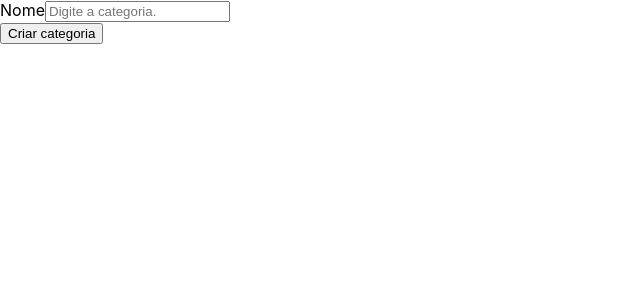
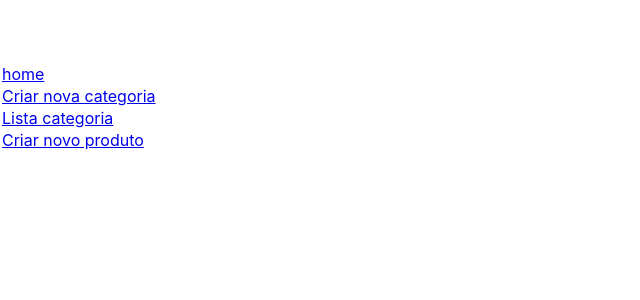
Before and after one commit to jgmd1996/front-end-produtos, a React (Create React App) app in the folder my-app/: page / in a window 1280 px wide. Shown: the top 300 px of the page, without its empty margins (0-640 px from the left). Built offline with nearby package versions, Linux system fonts and the light colour scheme.

Commit message:
Criando rotas criando e listando categoria criando produto

```diff
--- a/my-app/package.json
+++ b/my-app/package.json
@@ -8,7 +8,9 @@
     "@testing-library/user-event": "^13.5.0",
     "react": "^18.2.0",
     "react-dom": "^18.2.0",
+    "react-router-dom": "^6.4.3",
     "react-scripts": "5.0.1",
+    "switch": "^0.0.0",
     "web-vitals": "^2.1.4"
   },
   "scripts": {
--- a/my-app/src/App.js
+++ b/my-app/src/App.js
@@ -1,12 +1,12 @@
-import CriarCategoria from './pages/CriarCategoria';
-//import CriarProdutos from './pages/CriarProdutos';
-//import CriarCategoria from './pages/CriarProdutos';
+// import CriarCategoria from './pages/CriarCategoria';
+// //import CriarProdutos from './pages/CriarProdutos';
+// //import CriarCategoria from './pages/CriarProdutos';
 
-function App() {
-return(
-      <CriarCategoria/>
-     //<CriarProdutos/>
-)
-}
+// function App() {
+// return(
+//       <CriarCategoria/>
+//      //<CriarProdutos/>
+// )
+// }
 
-export default App;
+// export default App;
--- /dev/null
+++ b/my-app/src/Rotas.js
@@ -0,0 +1,29 @@
+import { BrowserRouter, Routes, Route, Link } from 'react-router-dom'
+import CriarCategoria from './pages/categoria/CriarCategoria'
+import CriarProdutos from './pages/produto/CriarProdutos'
+import ListaCategoria from './pages/categoria/ListaCategoria'
+import Home from './pages/home'
+const Rotas =() => {
+  return (
+    <div className='routes'>
+      <BrowserRouter>
+      {/* <table>
+
+      <tr><Link to="/">Criar nova categoria</Link><br/></tr><br/>
+      <tr><Link to="/listaCategoria">Lista categoria</Link><br/></tr>
+      <tr><Link to="/criarProduto">Criar novo produto</Link><br/></tr>
+
+      </table> */}
+      <Routes>
+
+        <Route path="/" element={<Home />} />
+        <Route path="/criarCategoria" element={<CriarCategoria />} />
+        <Route path="/listaCategoria" element={<ListaCategoria />} />
+        <Route path="/criarProduto" element={<CriarProdutos />} />
+      </Routes>
+      </BrowserRouter>
+    </div>
+  )
+}
+
+export default Rotas;
--- a/my-app/src/index.js
+++ b/my-app/src/index.js
@@ -3,11 +3,12 @@ import ReactDOM from 'react-dom/client';
 import './index.css';
 import App from './App';
 import reportWebVitals from './reportWebVitals';
+import Rotas from './Rotas';
 
 const root = ReactDOM.createRoot(document.getElementById('root'));
 root.render(
   <React.StrictMode>
-    <App />
+    <Rotas/>
   </React.StrictMode>
 );
 
--- a/my-app/src/pages/CriarCategoria/index.js
+++ b/my-app/src/pages/categoria/CriarCategoria/index.js
@@ -1,12 +1,12 @@
 import { useState } from 'react';
-import CampoTexto from '../../componentes/campoTexto';
-import Botao from '../../componentes/botao';
+import CampoTexto from '../../../componentes/campoTexto';
+import Botao from '../../../componentes/botao';
+import { Link } from 'react-router-dom'
 
 
 function CriarCategoria(props) {
 
   const [nome, setNome] = useState('');
-  //const [category, setCategory] = useState('');
 
   const salvarCategoria = async () => {
 
@@ -47,6 +47,14 @@ function CriarCategoria(props) {
 
       <Botao>Criar categoria</Botao>
 
+      <table>
+      <br/><br/><br/>
+      <tr><Link to="/">home</Link><br/></tr>
+      <tr><Link to="/listaCategoria">Lista categoria</Link><br/></tr>
+
+
+      </table>
+
       </form>
     </div>
   );
--- /dev/null
+++ b/my-app/src/pages/categoria/ListaCategoria/index.js
@@ -0,0 +1,53 @@
+import React from 'react';
+
+import { useEffect, useState } from 'react'
+import { Link } from 'react-router-dom';
+
+
+
+
+
+
+    // aqui e o componente
+    function ListaCategoria() {
+
+
+
+//********************************* Aparti daqui e para consumir a api e mosra ela em uma tabela  *************************************************************** */
+        const [itens, setItens] = useState([])
+        useEffect(() => {
+            async function fetchMyAPI() {
+              let response = await fetch(`http://localhost:3001/categories`)
+              const usuariosDaAPI = await response.json()
+              setItens(usuariosDaAPI)
+
+            }
+
+            fetchMyAPI()
+          }, [])// aqui fica as dependencias []
+          //toda vez que o valor da dependia mudar o useEffect sera executado novamente.
+
+
+        return (
+            <div className="App">
+                <table style={{border: "1px solid"}}>
+                    <th>nome</th>
+                {itens.map(item => {
+
+                    return <tr style={{border: "1px solid"}}>
+                        <td style={{border: "1px solid"}}>{item.nome}</td>
+
+
+
+                    </tr>
+
+                })}
+                </table>
+                <Link to="/">home</Link><br/>
+
+            </div>
+
+        );
+    }
+
+export default ListaCategoria;
--- /dev/null
+++ b/my-app/src/pages/home/index.js
@@ -0,0 +1,22 @@
+import { Link } from 'react-router-dom'
+
+function Home() {
+
+  return (
+    <div>
+      <form>
+      <table>
+      <br/><br/><br/>
+      <tr><Link to="/">home</Link><br/></tr>
+      <tr><Link to="/criarCategoria">Criar nova categoria</Link><br/></tr>
+      <tr><Link to="/listaCategoria">Lista categoria</Link><br/></tr>
+      <tr><Link to="/criarProduto">Criar novo produto</Link><br/></tr>
+
+      </table>
+
+      </form>
+    </div>
+  );
+}
+
+export default Home;
--- a/my-app/src/pages/CriarProdutos/index.js
+++ b/my-app/src/pages/produto/CriarProdutos/index.js
@@ -1,6 +1,6 @@
 import { useState } from 'react';
-import CampoTexto from '../../componentes/campoTexto';
-import Botao from '../../componentes/botao';
+import CampoTexto from '../../../componentes/campoTexto';
+import Botao from '../../../componentes/botao';
 
 
 function CriarProdutos(props) {
```
Also changed, not shown: my-app/src/pages/categoria/updateCategoria/index.js (added, +55 -0 lines), 1 other file (tests, documents, lock files or other folders).
